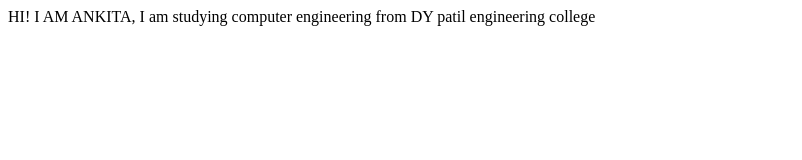
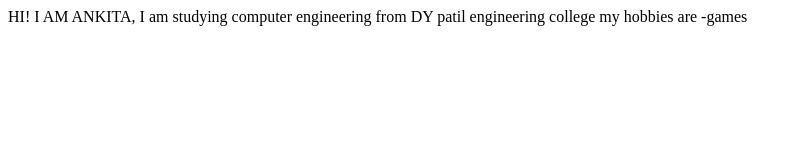
Before and after one commit to anksingh88/Ankitasingh-site, a plain HTML site: page index.html in a window 1280 px wide. Shown: the whole page, without its empty margins (0-802 px from the left). Drawn offline with Linux system fonts and the light colour scheme.

Commit message:
update details

```diff
--- a/index.html
+++ b/index.html
@@ -8,5 +8,6 @@
 </head>
 <body>
     HI! I AM ANKITA, I am studying computer engineering from DY patil engineering college
+    my hobbies are -games
 </body>
 </html>
```
